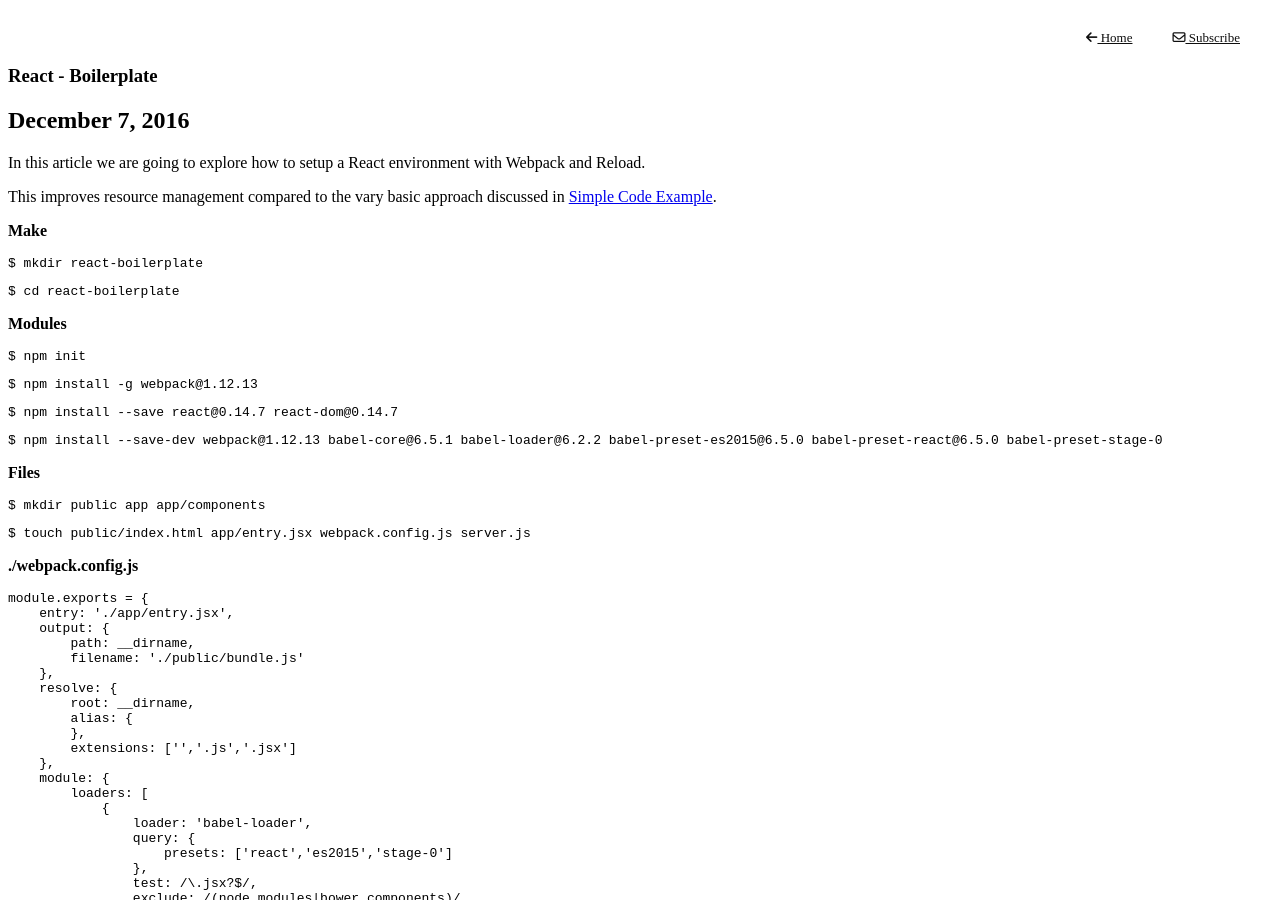
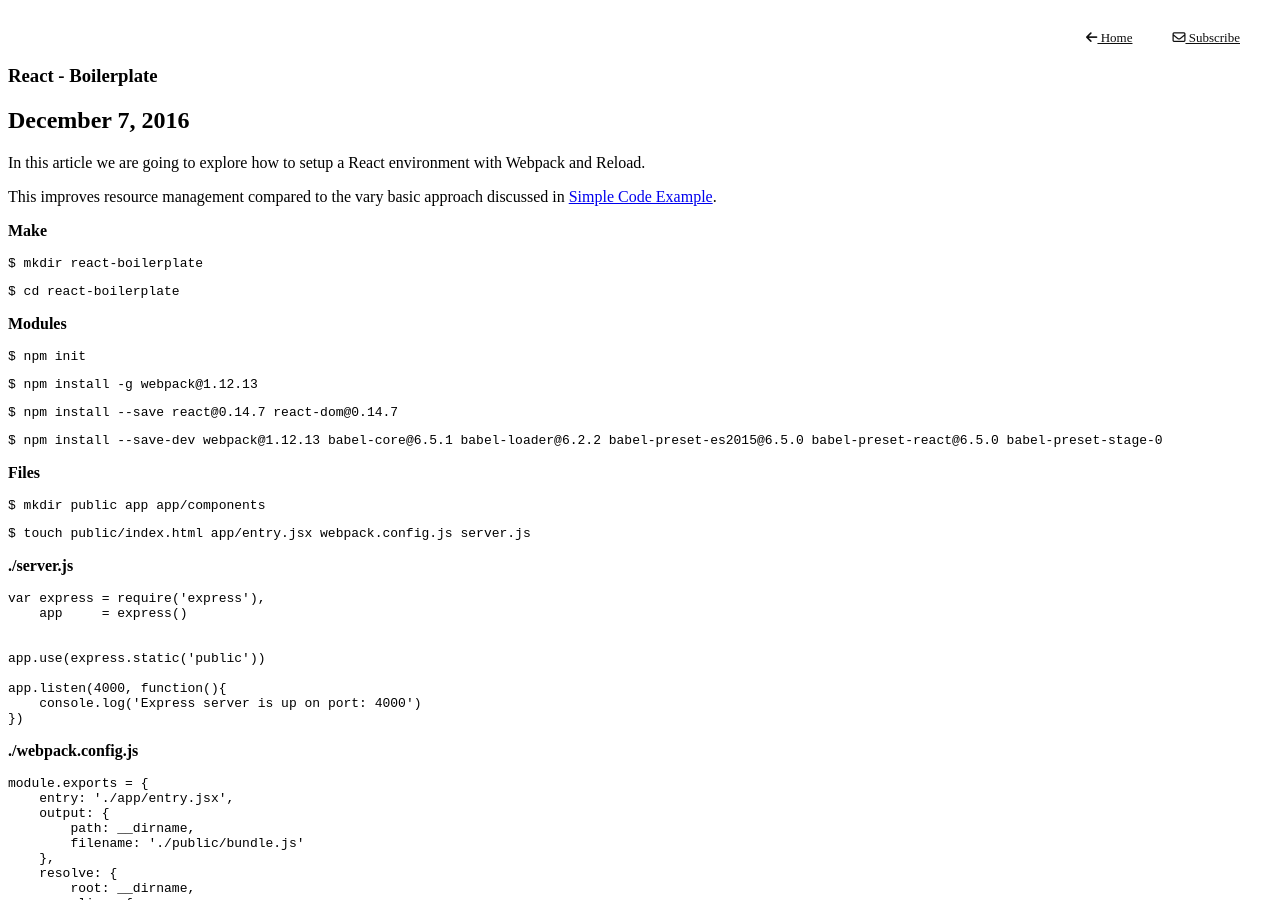
Before and after one commit to develdoe/develdoe.github.io, a Jekyll site: the page built from _posts/2016-12-07-react-boilerplate.md, in a window 1280 px wide and 900 px high. Built offline with Jekyll 4.4.1, drawn with Linux system fonts in a browser that asks for light colours; nearby versions of some CDN libraries; comment, search, counter and statistics services are not loaded.

Commit message:
Updated 2016-12-07-react-boilerplate.md

````diff
--- a/_posts/2016-12-07-react-boilerplate.md
+++ b/_posts/2016-12-07-react-boilerplate.md
@@ -49,6 +49,21 @@
 ```
 $ touch public/index.html app/entry.jsx webpack.config.js server.js
 ```
+
+**./server.js**
+
+```js
+var express = require('express'),
+    app     = express()
+
+
+app.use(express.static('public'))
+
+app.listen(4000, function(){
+    console.log('Express server is up on port: 4000')
+})
+```
+
 **./webpack.config.js**
 
 ```js
````
